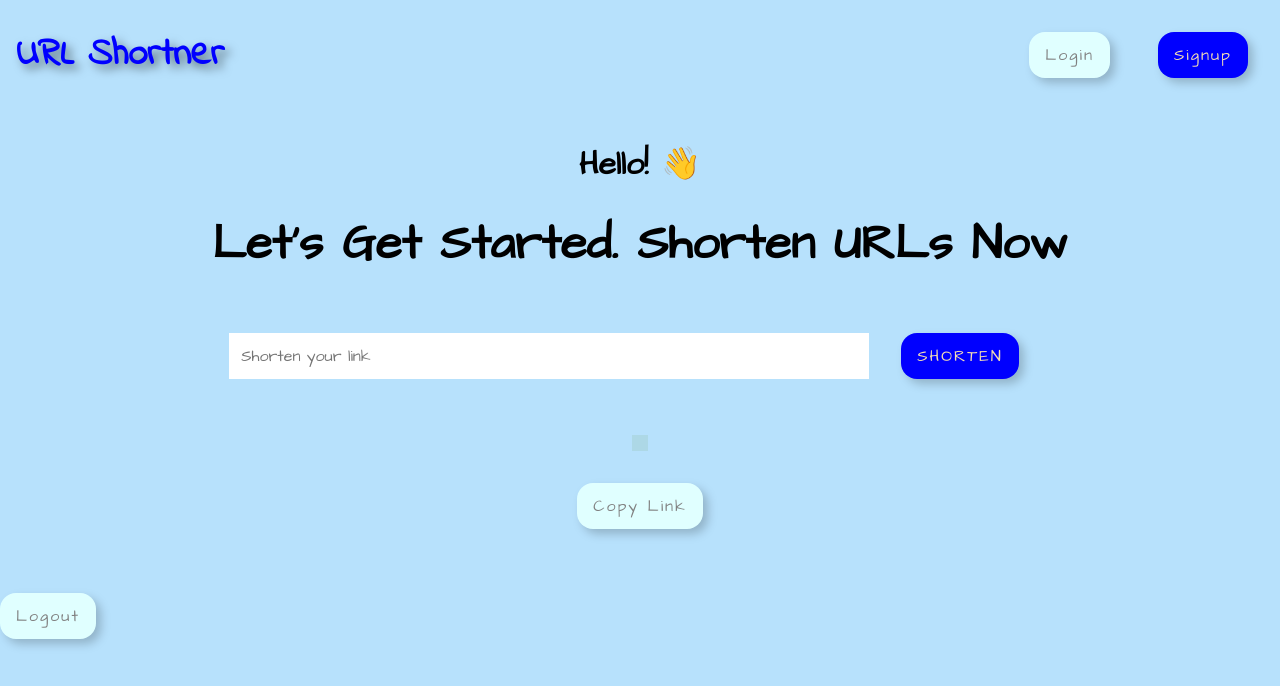
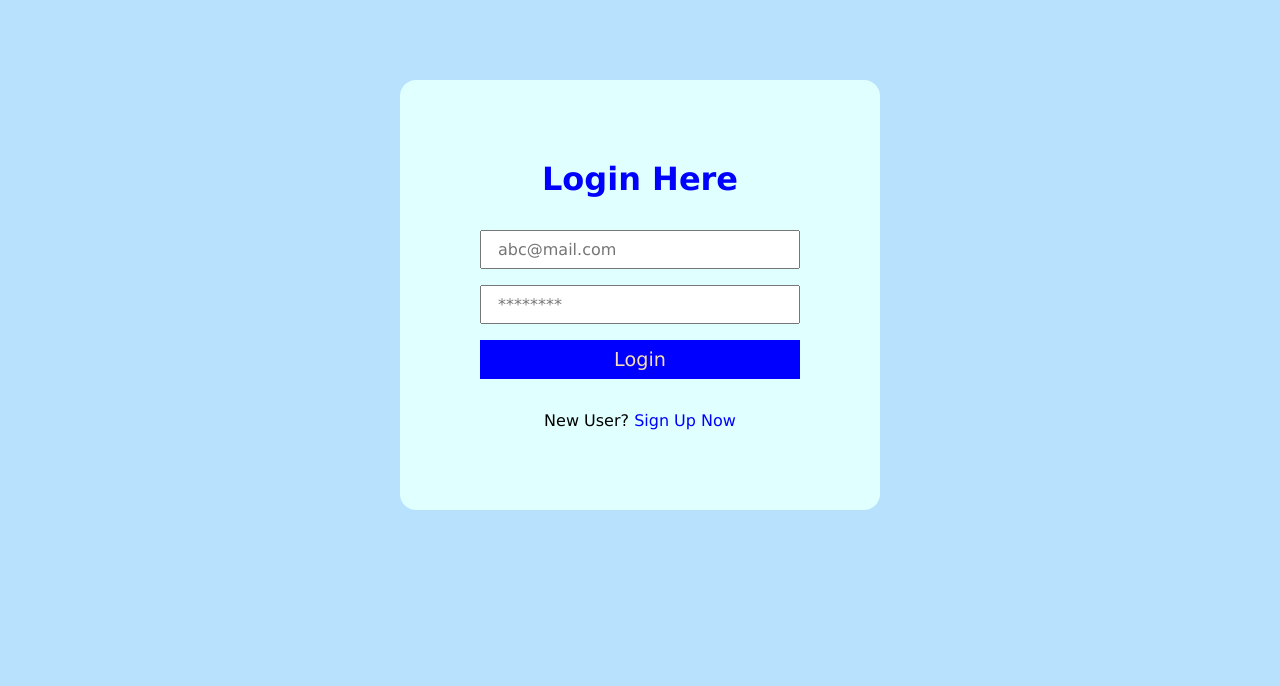
Before and after one commit to ambasta-shalu/url-shortner-frontend, a React (Vite) app: page / in a window 1280 px wide. Shown: the top 686 px of the page. Built offline with nearby package versions, Linux system fonts and the light colour scheme; no server answers.

Commit message:
protected outes updated :)

```diff
--- /dev/null
+++ b/config.js
@@ -0,0 +1 @@
+export const REACT_APP_SERVER_DOMAIN = "http://localhost:7000";
--- a/src/App.jsx
+++ b/src/App.jsx
@@ -9,7 +9,7 @@ import ProtectedRoutes from "./helper/ProtectedRoutes";
 const router = createBrowserRouter([
   {
     path: "/",
-    element: <IndexPage />,
+    element: <ProtectedRoutes child={<IndexPage />} />,
   },
   {
     path: "/login",
--- a/src/helper/ProtectedRoutes.jsx
+++ b/src/helper/ProtectedRoutes.jsx
@@ -1,11 +1,11 @@
 import React from "react";
 import Cookies from "universal-cookie";
-import IndexPage from "../pages/IndexPage";
+import LoginPage from "../pages/LoginPage";
 
 const cookies = new Cookies();
 
 // receives component
 export default function ProtectedRoutes({ child }) {
   const token = cookies.get("TOKEN");
-  return token ? child : <IndexPage />;
+  return token ? child : <LoginPage />;
 }
--- a/src/pages/IndexPage.jsx
+++ b/src/pages/IndexPage.jsx
@@ -40,12 +40,12 @@ function IndexPage() {
               type="text"
               placeholder="Shorten your link"
             />
-            <button className="signup__button">SHORTEN</button>
+            <button className="signup__button shorten__button">SHORTEN</button>
           </form>
         </div>
         <div className="index__output">
           <p className="index__output__field"></p>
-          <button className="login__button">Copy Link</button>
+          <button className="login__button copy__button">Copy Link</button>
         </div>
       </div>
       <button className="logout__button" type="submit" onClick={() => logout()}>
--- a/src/store/AuthStore.js
+++ b/src/store/AuthStore.js
@@ -2,6 +2,7 @@ import { create } from "zustand";
 import axios from "axios";
 import { toast } from "react-hot-toast";
 import Cookies from "universal-cookie";
+import { REACT_APP_SERVER_DOMAIN } from "../../config";
 
 export const useAuthStore = create((set) => ({
   isLoggedIn: false,
@@ -9,15 +10,12 @@ export const useAuthStore = create((set) => ({
   // handle signup
   signup: async (email, firstName, lastName, password) => {
     try {
-      const response = await axios.post(
-        `${process.env.REACT_APP_SERVER_DOMAIN}/signup`,
-        {
+      const response = await axios.post(`${REACT_APP_SERVER_DOMAIN}/signup`, {
         email,
         firstName,
         lastName,
         password,
-        }
-      );
+      });
 
       set({ isLoggedIn: true });
 
@@ -26,7 +24,7 @@ export const useAuthStore = create((set) => ({
     } catch (error) {
       // handle error
       toast.error(error.message);
-      console.log(`error from signupauth store ${error.message}`);
+      console.log(`error from signup auth store ${error.message}`);
     }
   },
 
@@ -35,13 +33,10 @@ export const useAuthStore = create((set) => ({
     const cookies = new Cookies();
 
     try {
-      const response = await axios.post(
-        `${process.env.REACT_APP_SERVER_DOMAIN}/login`,
-        {
+      const response = await axios.post(`${REACT_APP_SERVER_DOMAIN}/login`, {
         email,
         password,
-        }
-      );
+      });
 
       // set the cookie
       cookies.set("TOKEN", response.data.token, {
@@ -58,7 +53,7 @@ export const useAuthStore = create((set) => ({
     } catch (error) {
       // handle error
       toast.error(error.message);
-      console.log(`error from loginauth store ${error.message}`);
+      console.log(`error from login auth store ${error.message}`);
     }
   },
 
@@ -70,8 +65,8 @@ export const useAuthStore = create((set) => ({
       // destroy the cookie
       cookies.remove("TOKEN", { path: "/" });
 
-      // redirect user to the Index Page
-      window.location.href = "/";
+      // redirect user to the Login Page
+      window.location.href = "/login";
 
       set({ isLoggedIn: false });
 
@@ -79,7 +74,7 @@ export const useAuthStore = create((set) => ({
     } catch (error) {
       // handle error
       toast.error(error.message);
-      console.log(`error from logoutauth store ${error.message}`);
+      console.log(`error from logout auth store ${error.message}`);
     }
   },
 }));
--- a/src/store/UserStore.js
+++ b/src/store/UserStore.js
@@ -1,6 +1,7 @@
 import { create } from "zustand";
 import axios from "axios";
 import Cookies from "universal-cookie";
+import { REACT_APP_SERVER_DOMAIN } from "../../config";
 
 export const useUserStore = create((set) => ({
   user: null,
@@ -11,20 +12,17 @@ export const useUserStore = create((set) => ({
     const token = cookie.get("TOKEN");
 
     try {
-      const response = await axios.get(
-        `${process.env.REACT_APP_SERVER_DOMAIN}/`,
-        {
-          headers: {
-            authorization: token,
-          },
-        }
-      );
+      const response = await axios.get(`${REACT_APP_SERVER_DOMAIN}/`, {
+        headers: {
+          authorization: token,
+        },
+      });
 
       console.log(response);
       set({ user: response.data });
     } catch (error) {
       // handle error
-      console.log(`error from userauth store ${error.message}`);
+      console.log(`error from user auth store ${error.message}`);
     }
   },
 }));
```
Lines whose indentation alone changed are shown as unchanged.
